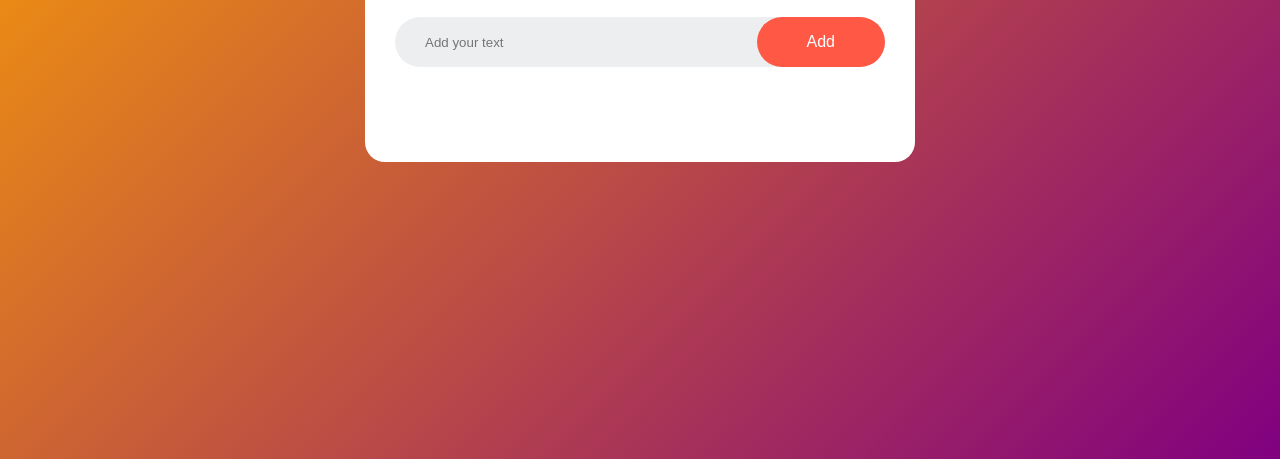
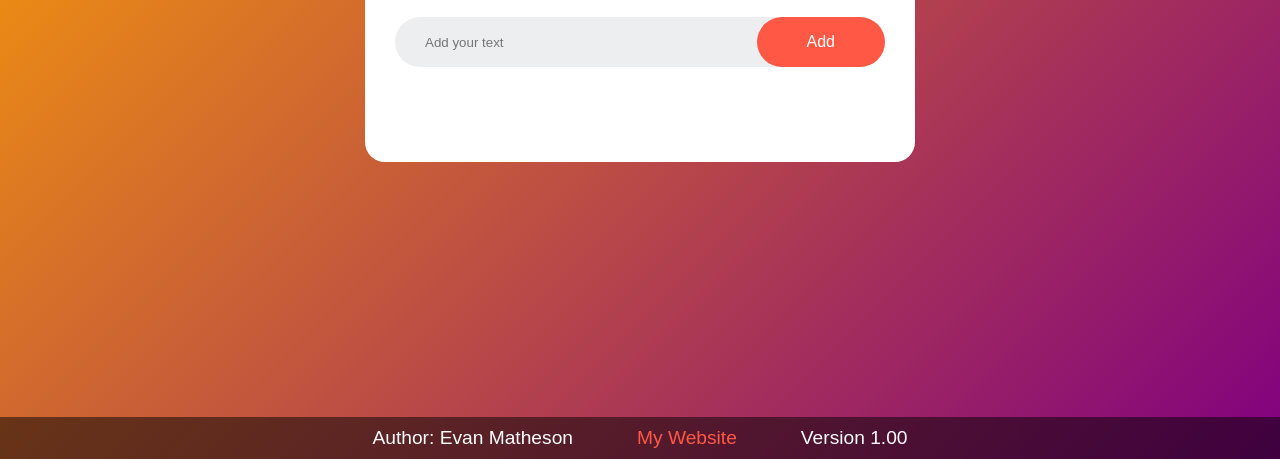
Before and after one commit to ematheson19/todolist, a plain HTML site: page index.html in a window 1280 px wide. Shown: the part 341-800 px from the top of the page. Drawn offline with Linux system fonts and the light colour scheme.

Commit message:
"added a .nav element to the bottom of the screen"

```diff
--- a/index.html
+++ b/index.html
@@ -21,6 +21,11 @@
             </ul>
         </div>
     </div>
+    <div class="nav">
+        <p>Author: Evan Matheson</p>
+        <p><a href="javascript:void(0)" class="website-link">My Website</a></p>
+        <p>Version 1.00</p>
+    </div>
     <script src="script.js"></script>
 </body>
 
--- a/styles.css
+++ b/styles.css
@@ -119,3 +119,29 @@ ul li span {
 ul li span:hover {
     background: #edeef0;
 }
+.nav {
+    position: fixed;
+    bottom: 0;
+    width: 100%;
+    font-size: 1rem;
+    color: white;
+    display: flex;
+    justify-content: center;
+    gap: 5vw;
+    padding: 10px 0;
+    background-color: rgba(0, 0, 0, 0.5);
+}
+
+.nav p {
+    margin: 0;
+    font-size: clamp(0.8rem, 2vw, 1.2rem);
+}
+
+.website-link {
+    color: #ff5945;;
+    text-decoration: none;
+}
+
+.website-link:hover {
+    text-decoration: underline;
+}
```
